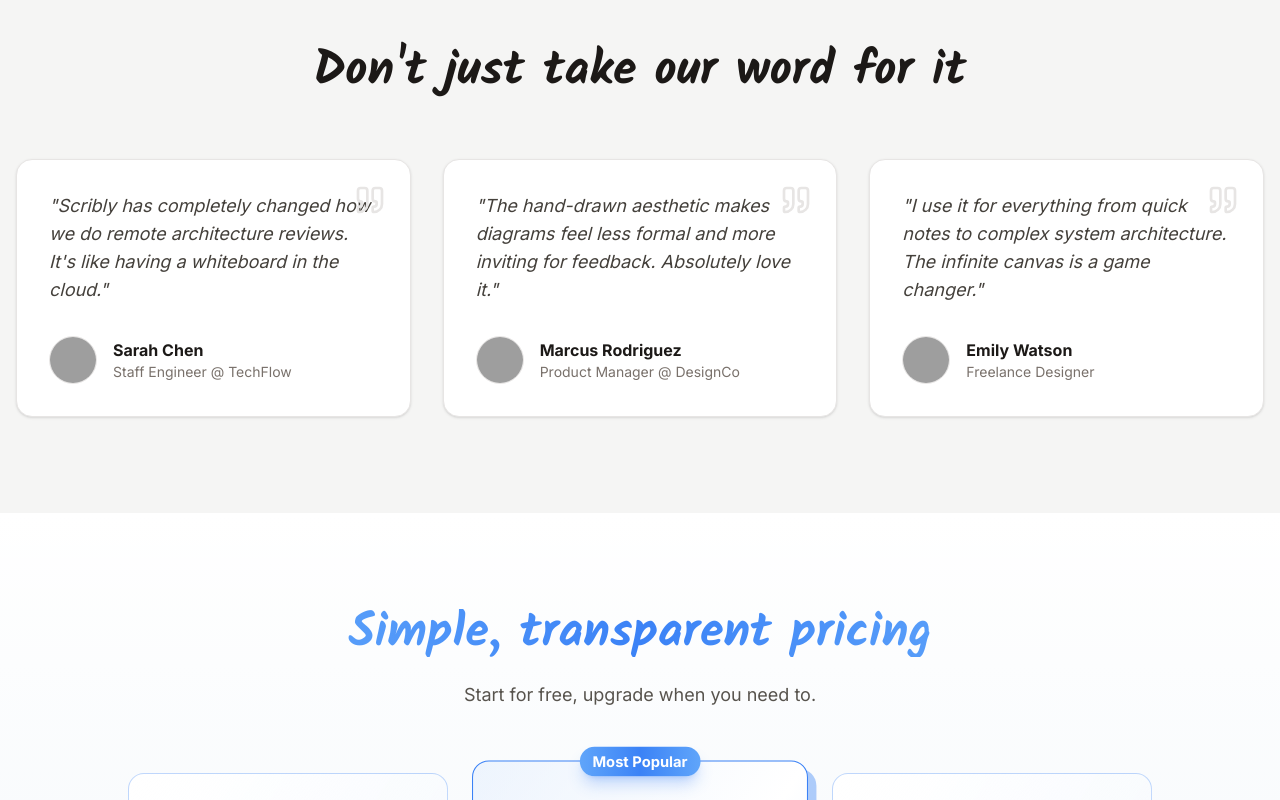
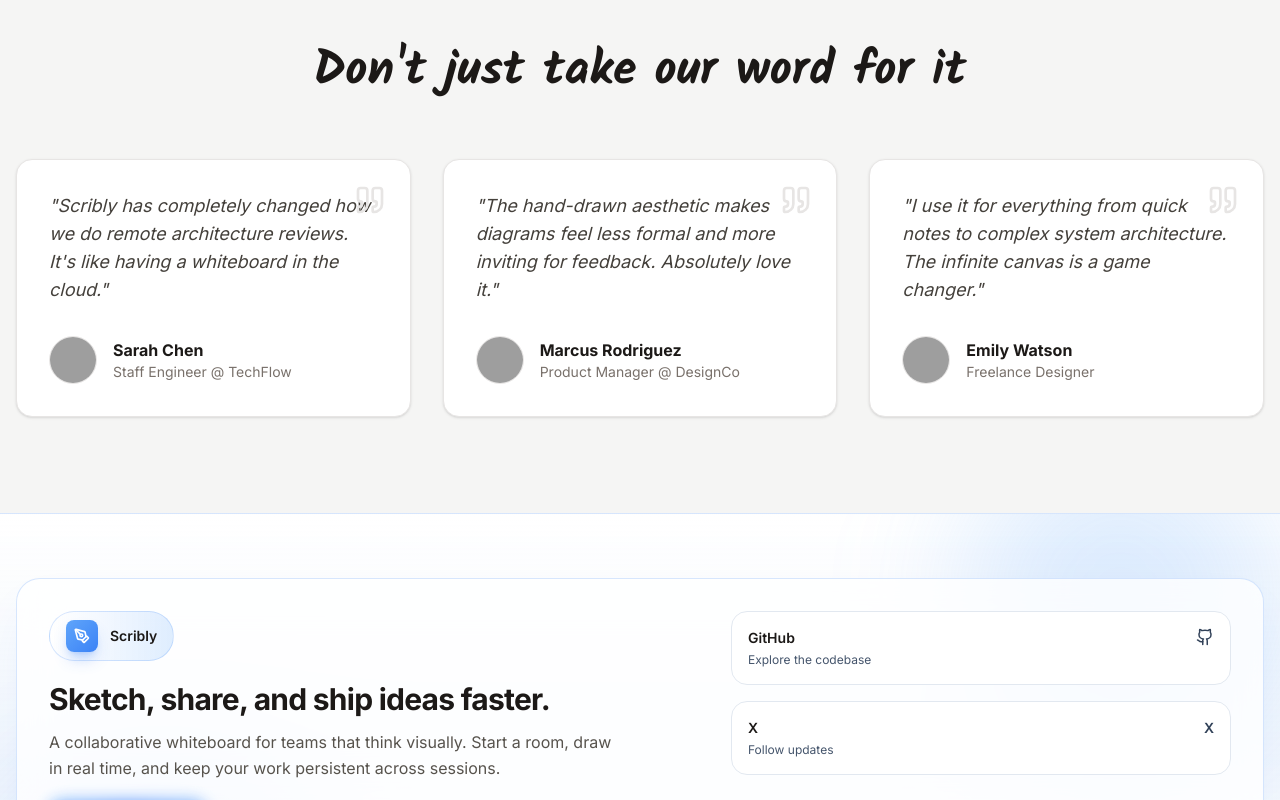
Before and after one commit to 0xsushanta/Scribbly, a Next.js app in the folder apps/web/: page / in a window 1280 px wide. Shown: the part 2000-2800 px from the top of the page. Built offline with nearby package versions, Linux system fonts and the light colour scheme; grey boxes are pictures that could not be loaded.

Commit message:
refactor: remove Pricing component and update Footer and Header for consistency

```diff
--- a/apps/web/app/page.tsx
+++ b/apps/web/app/page.tsx
@@ -1,7 +1,6 @@
 import { Footer } from "@/components/Footer";
 import { Header } from "@/components/Header";
 import { Hero } from "@/components/Hero";
-import { Pricing } from "@/components/Pricing";
 import { Testimonials } from "@/components/TestiMonial";
 import { Features } from "@/components/Feature"
 
@@ -14,7 +13,6 @@ export default function Home() {
         <Hero />
         <Features />
         <Testimonials />
-        <Pricing />
       </main>
       <Footer />
     </div>
--- a/apps/web/components/Footer.tsx
+++ b/apps/web/components/Footer.tsx
@@ -1,63 +1,90 @@
-import React from 'react';
-import { PenTool, Twitter, Github, Linkedin, Heart } from 'lucide-react';
+import React from "react";
+import Link from "next/link";
+import { ArrowUpRight, Github, PenTool } from "lucide-react";
 
 export const Footer: React.FC = () => {
   return (
-    <footer className="bg-ink text-slate-400 py-20 border-t border-slate-800">
-      <div className="max-w-7xl mx-auto px-4">
-        <div className="grid md:grid-cols-4 gap-12 mb-16">
-          <div className="col-span-1 md:col-span-1">
-            <div className="flex items-center gap-2 mb-6">
-              <div className="w-8 h-8 bg-linear-to-br from-[#60A5FA] to-[#3B82F6] text-white rounded-lg flex items-center justify-center shadow-lg shadow-[#3B82F6]/30">
+    <footer className="relative overflow-hidden border-t border-[#3B82F6]/20 bg-gradient-to-b from-white via-[#DBEAFE]/20 to-white">
+      <div className="pointer-events-none absolute -top-20 right-0 h-80 w-80 rounded-full bg-[#60A5FA]/20 blur-3xl" />
+      <div className="pointer-events-none absolute -bottom-20 left-0 h-80 w-80 rounded-full bg-[#3B82F6]/20 blur-3xl" />
+
+      <div className="mx-auto max-w-7xl px-4 py-16">
+        <div className="rounded-3xl border border-[#3B82F6]/20 bg-white/80 p-6 shadow-2xl shadow-[#3B82F6]/10 backdrop-blur-xl md:p-8">
+          <div className="grid gap-8 lg:grid-cols-[1.3fr_1fr] lg:items-start">
+            <div className="space-y-5">
+              <div className="inline-flex items-center gap-3 rounded-full border border-[#3B82F6]/20 bg-gradient-to-r from-white via-[#DBEAFE]/40 to-[#60A5FA]/20 px-4 py-2">
+                <div className="flex h-8 w-8 items-center justify-center rounded-lg bg-gradient-to-br from-[#60A5FA] to-[#3B82F6] text-white shadow-lg shadow-[#3B82F6]/30">
                   <PenTool size={16} strokeWidth={2.5} />
                 </div>
-              <span className="text-xl font-bold bg-gradient-to-r from-[#60A5FA] to-[#3B82F6] bg-clip-text text-transparent font-sans">Scribly</span>
+                <span className="text-sm font-semibold text-stone-900">Scribly</span>
               </div>
-            <p className="text-sm leading-relaxed mb-6 text-slate-400">
-              The collaborative canvas for teams who think visually. Built with <Heart size={12} className="inline text-red-500 mx-1" fill="currentColor"/> by designers.
+
+              <div className="max-w-xl">
+                <h3 className="text-2xl font-bold tracking-tight text-stone-900 md:text-3xl">
+                  Sketch, share, and ship ideas faster.
+                </h3>
+                <p className="mt-3 text-sm leading-relaxed text-stone-600 md:text-base">
+                  A collaborative whiteboard for teams that think visually. Start a room, draw in real time, and keep
+                  your work persistent across sessions.
                 </p>
-            <div className="flex gap-4">
-              <a href="#" className="hover:text-white hover:bg-slate-800 p-2 rounded-full transition-all"><Twitter size={18} /></a>
-              <a href="#" className="hover:text-white hover:bg-slate-800 p-2 rounded-full transition-all"><Github size={18} /></a>
-              <a href="#" className="hover:text-white hover:bg-slate-800 p-2 rounded-full transition-all"><Linkedin size={18} /></a>
+              </div>
+
+              <div className="flex flex-wrap items-center gap-3">
+                <Link
+                  href="/canvas"
+                  className="group relative inline-flex items-center"
+                >
+                  <span className="absolute inset-0 rounded-xl bg-gradient-to-r from-[#60A5FA] via-[#3B82F6] to-[#60A5FA] opacity-80 blur-sm transition-opacity duration-300 group-hover:opacity-100" />
+                  <span className="relative inline-flex items-center gap-2 rounded-xl bg-gradient-to-r from-[#60A5FA] via-[#3B82F6] to-[#60A5FA] px-5 py-3 text-sm font-semibold text-white shadow-lg shadow-[#3B82F6]/30 transition-all duration-300 group-hover:scale-[1.02] group-hover:shadow-xl group-hover:shadow-[#3B82F6]/40">
+                    Start Drawing
+                    <ArrowUpRight size={16} className="transition-transform duration-300 group-hover:translate-x-0.5 group-hover:-translate-y-0.5" />
+                  </span>
+                </Link>
+                <p className="text-xs font-medium tracking-wide text-slate-500">Built for fast visual collaboration</p>
               </div>
             </div>
 
+            <div className="grid gap-4 sm:grid-cols-2 lg:grid-cols-1">
+              <a
+                href="https://github.com/0xsushanta/Scribbly"
+                target="_blank"
+                rel="noreferrer"
+                className="group rounded-2xl border border-slate-200 bg-white p-4 transition-all duration-300 hover:-translate-y-0.5 hover:border-[#3B82F6]/30 hover:shadow-lg hover:shadow-[#3B82F6]/15"
+              >
+                <div className="flex items-start justify-between">
                   <div>
-            <h4 className="text-white font-semibold mb-6">Product</h4>
-            <ul className="space-y-4 text-sm">
-              <li><a href="#" className="hover:text-[#60A5FA] transition-colors">Features</a></li>
-              <li><a href="#" className="hover:text-[#60A5FA] transition-colors">Integrations</a></li>
-              <li><a href="#" className="hover:text-[#60A5FA] transition-colors">Enterprise</a></li>
-              <li><a href="#" className="hover:text-[#60A5FA] transition-colors">Changelog</a></li>
-            </ul>
+                    <p className="text-sm font-semibold text-stone-900">GitHub</p>
+                    <p className="mt-1 text-xs text-slate-600">Explore the codebase</p>
                   </div>
+                  <Github size={18} className="text-slate-700 transition-colors group-hover:text-[#2563EB]" />
+                </div>
+              </a>
 
+              <a
+                href="https://x.com/0xsushanta"
+                target="_blank"
+                rel="noreferrer"
+                className="group rounded-2xl border border-slate-200 bg-white p-4 transition-all duration-300 hover:-translate-y-0.5 hover:border-[#3B82F6]/30 hover:shadow-lg hover:shadow-[#3B82F6]/15"
+              >
+                <div className="flex items-start justify-between">
                   <div>
-            <h4 className="text-white font-semibold mb-6">Resources</h4>
-            <ul className="space-y-4 text-sm">
-              <li><a href="#" className="hover:text-[#60A5FA] transition-colors">Documentation</a></li>
-              <li><a href="#" className="hover:text-[#60A5FA] transition-colors">Community</a></li>
-              <li><a href="#" className="hover:text-[#60A5FA] transition-colors">Templates</a></li>
-              <li><a href="#" className="hover:text-[#60A5FA] transition-colors">Help Center</a></li>
-            </ul>
+                    <p className="text-sm font-semibold text-stone-900">X</p>
+                    <p className="mt-1 text-xs text-slate-600">Follow updates</p>
                   </div>
-
-          <div>
-            <h4 className="text-white font-semibold mb-6">Legal</h4>
-            <ul className="space-y-4 text-sm">
-              <li><a href="#" className="hover:text-[#60A5FA] transition-colors">Privacy Policy</a></li>
-              <li><a href="#" className="hover:text-[#60A5FA] transition-colors">Terms of Service</a></li>
-              <li><a href="#" className="hover:text-[#60A5FA] transition-colors">Security</a></li>
-              <li><a href="#" className="hover:text-[#60A5FA] transition-colors">Cookie Policy</a></li>
-            </ul>
+                  <span className="text-sm font-semibold text-slate-700 transition-colors group-hover:text-[#2563EB]">
+                    X
+                  </span>
+                </div>
+              </a>
             </div>
           </div>
 
-        <div className="border-t border-slate-800/50 pt-8 flex flex-col md:flex-row justify-between items-center gap-4 text-xs font-medium">
-          <p>&copy; {new Date().getFullYear()} Scribly Inc. All rights reserved.</p>
-          <div className="flex gap-8">
-            <span className="text-slate-500">System Status: <span className="text-green-400">Operational</span></span>
+          <div className="mt-8 flex flex-col gap-3 border-t border-slate-200 pt-5 text-xs text-slate-500 sm:flex-row sm:items-center sm:justify-between">
+            <p>&copy; {new Date().getFullYear()} Scribly. Built for real-time collaboration.</p>
+            <div className="flex items-center gap-2">
+              <span className="h-2 w-2 rounded-full bg-emerald-500" />
+              <span>Live sync active</span>
+            </div>
           </div>
         </div>
       </div>
--- a/apps/web/components/Header.tsx
+++ b/apps/web/components/Header.tsx
@@ -18,8 +18,7 @@ export const Header: React.FC = () => {
 
   const navLinks = [
     { label: 'Features', href: '#features' },
-    { label: 'Testimonials', href: '#' },
-    { label: 'Pricing', href: '#pricing' },
+    { label: 'Testimonials', href: '#testimonials' }
   ];
 
   return (
--- a/apps/web/components/Pricing.tsx
+++ /dev/null
@@ -1,102 +0,0 @@
-import React from 'react';
-import { Check } from 'lucide-react';
-import { Button } from './Button';
-import { Plan } from '../types';
-
-const plans: Plan[] = [
-  {
-    name: "Starter",
-    price: "$0",
-    description: "Perfect for individuals and hobbyists.",
-    features: [
-      "Unlimited local drawings",
-      "Export to PNG",
-      "3 Shared drawings",
-      "Community support"
-    ]
-  },
-  {
-    name: "Pro",
-    price: "$12",
-    description: "For professionals who need more power.",
-    features: [
-      "Unlimited cloud storage",
-      "Real-time collaboration",
-      "Advanced export (SVG, PDF)",
-      "Priority support",
-      "Version history"
-    ],
-    highlight: true
-  },
-  {
-    name: "Team",
-    price: "$30",
-    description: "Best for growing teams and startups.",
-    features: [
-      "Everything in Pro",
-      "Team management",
-      "SAML SSO",
-      "Centralized billing",
-      "Dedicated success manager"
-    ]
-  }
-];
-
-export const Pricing: React.FC = () => {
-  return (
-    <section className="py-24 bg-gradient-to-b from-white via-[#DBEAFE]/5 to-white" id="pricing">
-      <div className="max-w-7xl mx-auto px-4">
-        <div className="text-center max-w-3xl mx-auto mb-16">
-          <h2 className="text-3xl md:text-5xl font-bold text-stone-900 mb-6 font-hand bg-gradient-to-r from-[#60A5FA] via-[#3B82F6] to-[#60A5FA] bg-clip-text text-transparent">Simple, transparent pricing</h2>
-          <p className="text-lg text-stone-600">Start for free, upgrade when you need to.</p>
-        </div>
-
-        <div className="grid lg:grid-cols-3 gap-8 max-w-5xl mx-auto">
-          {plans.map((plan, idx) => (
-            <div
-              key={idx}
-              className={`relative p-8 rounded-2xl border transition-all duration-300 flex flex-col ${
-                plan.highlight
-                  ? 'bg-gradient-to-br from-[#DBEAFE]/40 via-white to-[#60A5FA]/30 border-[#3B82F6] shadow-[8px_8px_0px_0px_rgba(59,130,246,0.4)] hover:shadow-[12px_12px_0px_0px_rgba(37,99,235,0.3)] z-10 scale-105 hover:scale-110'
-                  : 'bg-gradient-to-br from-white to-[#DBEAFE]/20 border-[#3B82F6]/30 hover:border-[#3B82F6]/50 hover:bg-gradient-to-br hover:from-[#60A5FA]/20 hover:to-[#3B82F6]/10 hover:shadow-xl hover:shadow-[#3B82F6]/20 hover:-translate-y-1'
-              }`}
-            >
-              {plan.highlight && (
-                <div className="absolute top-0 left-1/2 -translate-x-1/2 -translate-y-1/2 bg-gradient-to-r from-[#60A5FA] via-[#3B82F6] to-[#60A5FA] text-white text-sm font-bold px-3 py-1 rounded-full shadow-lg shadow-[#3B82F6]/30">
-                  Most Popular
-                </div>
-              )}
-
-              <div className="mb-8">
-                <h3 className="text-xl font-bold text-stone-900 mb-2">{plan.name}</h3>
-                <div className="flex items-baseline gap-1">
-                  <span className="text-4xl font-bold text-stone-900">{plan.price}</span>
-                  <span className="text-stone-500">/month</span>
-                </div>
-                <p className="text-stone-600 mt-4">{plan.description}</p>
-              </div>
-
-              <ul className="space-y-4 mb-8 flex-1">
-                {plan.features.map((feature, fIdx) => (
-                  <li key={fIdx} className="flex items-start gap-3">
-                    <div className="p-0.5 rounded-full bg-gradient-to-br from-[#60A5FA] to-[#3B82F6]">
-                      <Check className="w-4 h-4 text-white shrink-0" />
-                    </div>
-                    <span className="text-stone-700">{feature}</span>
-                  </li>
-                ))}
-              </ul>
-
-              <Button
-                variant={plan.highlight ? 'primary' : 'outline'}
-                className="w-full justify-center"
-              >
-                Choose {plan.name}
-              </Button>
-            </div>
-          ))}
-        </div>
-      </div>
-    </section>
-  );
-};
--- a/apps/web/components/TestiMonial.tsx
+++ b/apps/web/components/TestiMonial.tsx
@@ -25,7 +25,7 @@ const testimonials: Testimonial[] = [
 
 export const Testimonials: React.FC = () => {
   return (
-    <section className="py-24 bg-stone-100">
+    <section id="testimonials" className="py-24 bg-stone-100">
       <div className="max-w-7xl mx-auto px-4">
         <h2 className="text-3xl md:text-5xl font-bold text-center text-stone-900 mb-16 font-hand">
           Don't just take our word for it
```
Lines whose indentation alone changed are shown as unchanged.
